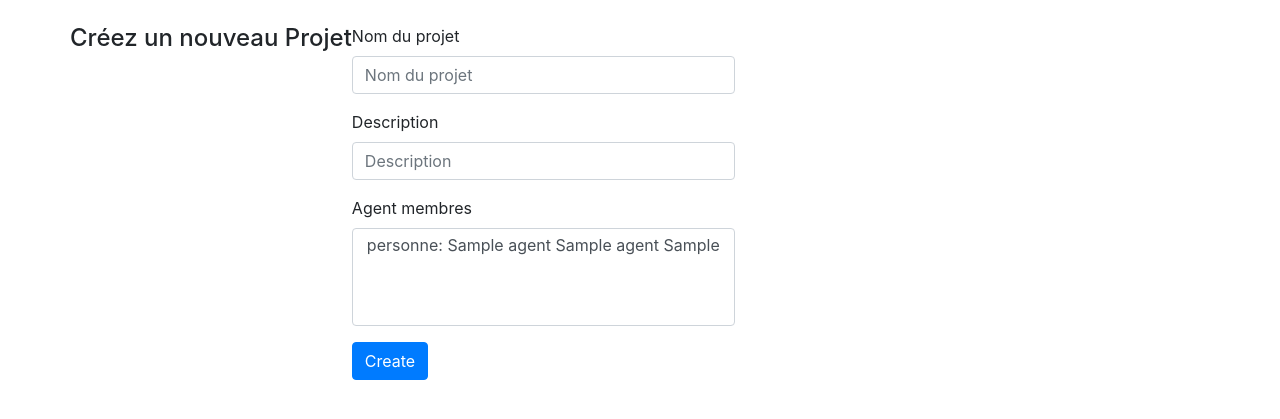
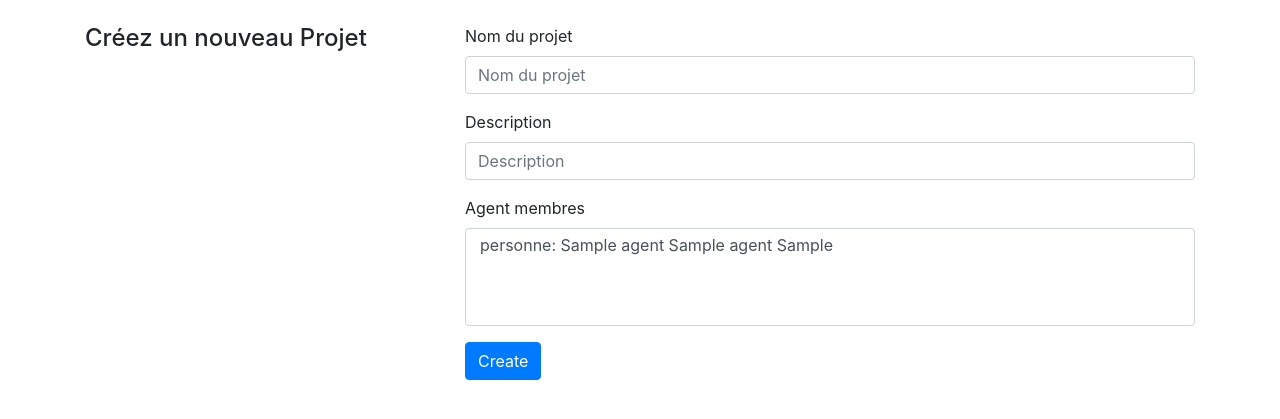
Before and after one commit to ggermando/rh_version_3, a Django app: page /projet/new/ in a window 1280 px wide. Shown: the part 96-515 px from the top of the page. Run offline with Django 3.2, Linux system fonts and the light colour scheme; tables that the repository leaves empty hold one stand-in row (values such as "Sample post"); some libraries are stand-ins or nearby versions.

Commit message:
modification projet

```diff
--- a/projet/templates/projet/projet_form.html
+++ b/projet/templates/projet/projet_form.html
@@ -2,10 +2,14 @@
 {% load bootstrap3 %}
 
 {% block pre_content %}
+<div class="col-md-4">
 <h4>Créez un nouveau Projet</h4>
+</div>
+<div class="col-md-8">
   <form method="POST" action="{% url 'projet:create' %}" id="projetForm">
   	{% csrf_token %}
   	{% bootstrap_form form %}
   	<input type="submit" value="Create" class="btn btn-primary btn-large">
-  </form>
+	</form>
+	</div>
 {% endblock %}
--- a/templates/pages/acceuil.html
+++ b/templates/pages/acceuil.html
@@ -7,7 +7,7 @@
   <p class="lead"></p>
   <hr class="my-4">
   <p>Rendez la base de données plus grande en ajoutant des CV.</p>
-  <a class="btn btn-primary btn-lg" href="{% url 'agent:create' %}" role="button">Ajoutez un Agents ici</a>
+  <a class="btn btn-primary btn-lg" href="{% url 'projet:create' %}" role="button">Ajoutez un Projet ici</a>
 </div>
 
 <div class="row">
```
